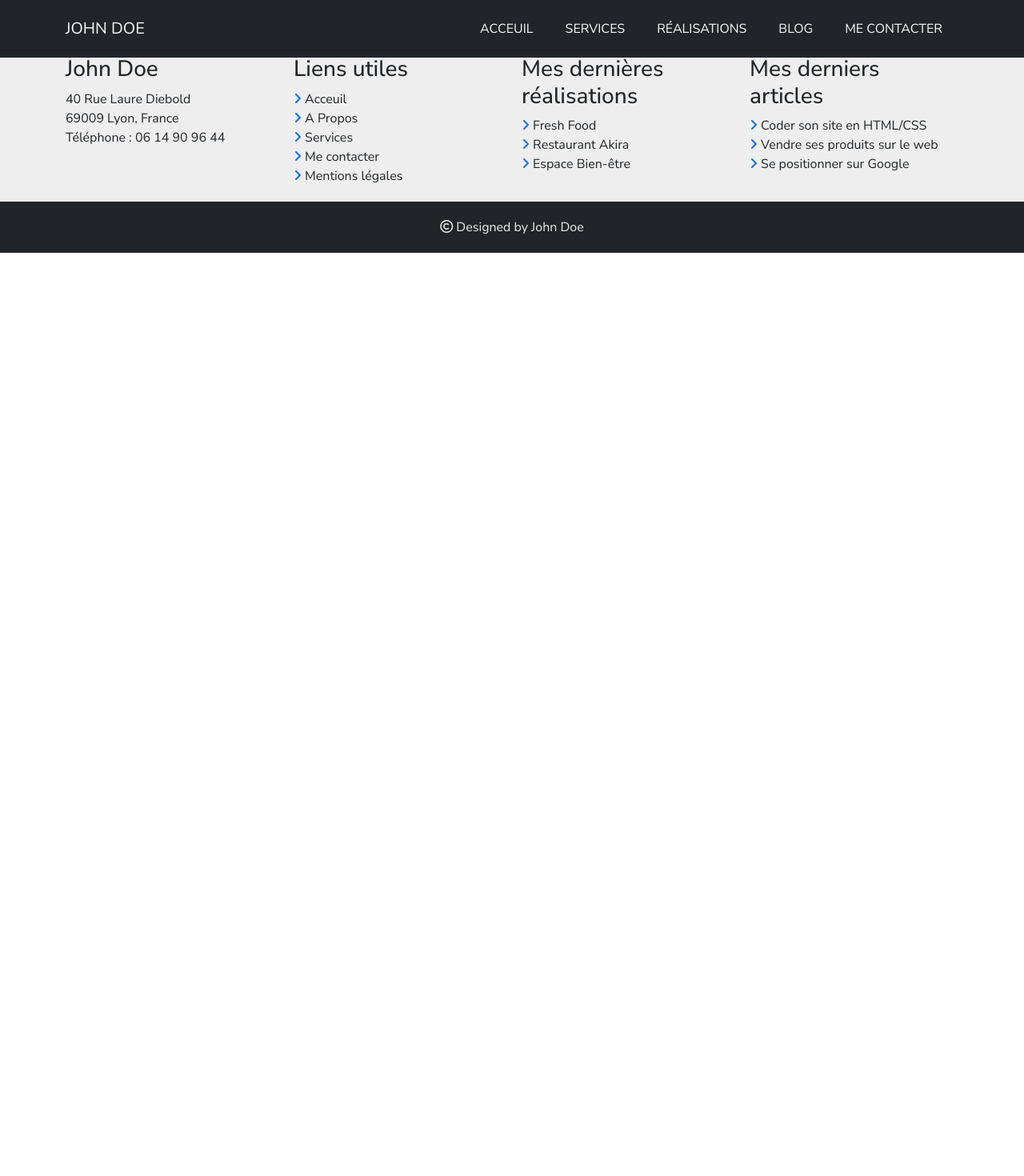
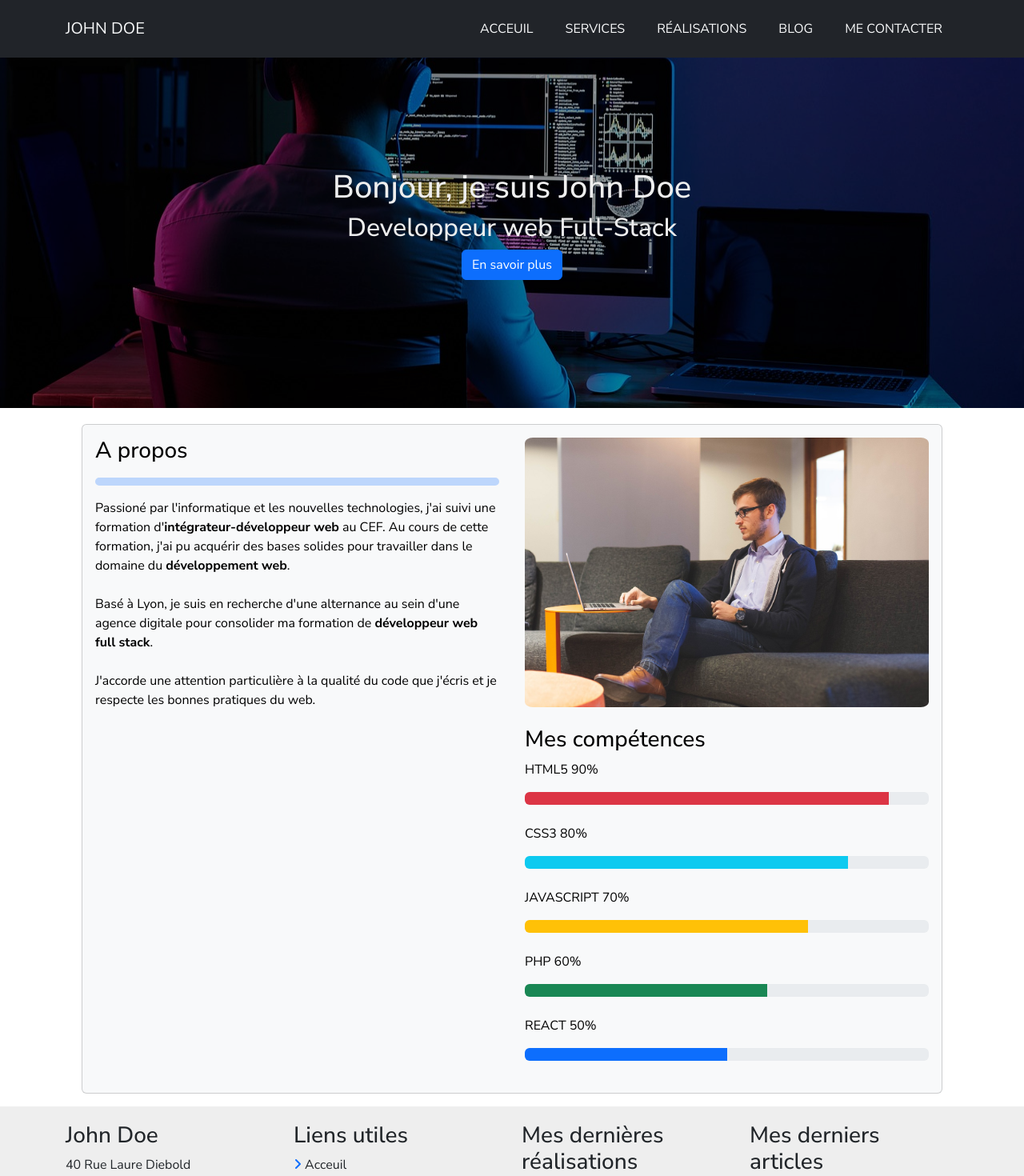
Before and after one commit to CDaubanton/optimisezcvenligne, a React (Vite) app: page / in a window 1280 px wide. Shown: the top 1470 px of the page at 80% size. Before the commit the page ends 800 px from the top, so only its background shows below. Built offline with nearby package versions, Linux system fonts and the light colour scheme.

Commit message:
Creation de la page d'accueil

```diff
--- a/src/App.css
+++ b/src/App.css
@@ -0,0 +1,3 @@
+* {
+    font-family: "Nunito Sans", sans-serif;
+}
--- a/src/App.jsx
+++ b/src/App.jsx
@@ -2,13 +2,14 @@ import React, { Component } from 'react';
 import './App.css';
 import Navbar from './Component/navbar';
 import Footer from './Component/footer';
+import Home from './Component/home'
 
 class App extends Component {
     render() {
         return (
             <>
                 <Navbar />
-
+                <Home />
                 <Footer />
             </>
         );
--- /dev/null
+++ b/src/Component/home.css
@@ -0,0 +1,49 @@
+.front {
+    align-items: center;
+    justify-content: center;
+    text-align: center;
+    padding-top: 10em;
+    padding-bottom:10em;
+    background-image: no-repeat;
+    color: #EEE;
+    background: linear-gradient(rgba(0,0,0,0.4), rgba(0,0,0,0.4)), url(../Assets/home.jpg);
+    background-position: bottom;
+}
+
+#about {
+    margin:20px;
+
+}
+
+#phpBar {
+    width: 60%
+}
+
+#jsBar {
+    width: 70%
+}
+
+#cssBar {
+    width: 80%
+}
+
+#htmlBar {
+    width: 90%
+}
+
+#reactBar {
+    width: 50%;
+    background-color: #0D6EFD;
+}
+
+.aboutSeparator {
+    border: 5px solid #0D6EFD;
+    border-radius: 5px;
+}
+
+.johnDoePic {
+    border-radius: 2%;
+  max-width: 100%;
+  height: auto;
+
+}
--- /dev/null
+++ b/src/Component/home.jsx
@@ -0,0 +1,70 @@
+import React from "react";
+import './home.css';
+
+class Home extends React.Component {
+    render() {
+        return (
+            <>
+                <div class="front">
+                    <h1>Bonjour, je suis John Doe</h1>
+                    <h2>Developpeur web Full-Stack</h2>
+                    <button type="button" class="btn btn-primary">En savoir plus</button>
+                </div>
+
+                <div class='container' >
+                    <div id="about"  class="card text-bg-light mb-3">
+                        <div class='container'>
+                            <div class="row">
+                                <div class="card-body col-lg-6">
+                                    <h3 class="card-title">A propos</h3>
+                                    <hr class="aboutSeparator"></hr>
+                                    <p class="card-text">Passioné par l'informatique et les nouvelles technologies, j'ai suivi une formation d'<strong>intégrateur-développeur web</strong> au CEF. Au cours de cette formation, j'ai pu acquérir des bases solides pour travailler dans le domaine du <strong>développement web</strong>.
+                                    <br /><br />
+                                    Basé à Lyon, je suis en recherche d'une alternance au sein d'une agence digitale pour consolider ma formation de <strong>développeur web full stack</strong>.<br /><br />
+                                    J'accorde une attention particulière à la qualité du code que j'écris et je respecte les bonnes pratiques du web.</p>
+                                </div>
+                                <div class="card-body col-lg-6">
+
+                                    <img class="johnDoePic" src="src/Assets/johndoe.jpg" alt="Image de John Doe" /><br /><br />
+
+                                    <h3 class="card-title">Mes compétences</h3>
+
+                                    <p class="card-text">HTML5 90%</p>
+                                    <div class="progress" role="progressbar" aria-label="Success example" aria-valuenow="25" aria-valuemin="0" aria-valuemax="100">
+                                        <div class="progress-bar bg-danger" id="htmlBar"></div>
+                                    </div><br />
+
+                                    <p class="card-text">CSS3 80%</p>
+                                    <div class="progress" role="progressbar" aria-label="Info example" aria-valuenow="50" aria-valuemin="0" aria-valuemax="100">
+                                        <div class="progress-bar bg-info" id="cssBar"></div>
+                                    </div><br />
+
+                                    <p class="card-text">JAVASCRIPT 70%</p>
+                                    <div class="progress" role="progressbar" aria-label="Warning example" aria-valuenow="75" aria-valuemin="0" aria-valuemax="100">
+                                        <div class="progress-bar bg-warning" id="jsBar"></div>
+                                    </div><br />
+
+                                    <p class="card-text">PHP 60%</p>
+                                    <div class="progress" role="progressbar" aria-label="Success example" aria-valuenow="25" aria-valuemin="0" aria-valuemax="100">
+                                        <div class="progress-bar bg-success" id="phpBar" ></div>
+                                    </div>
+                                    <br />
+
+                                    <p class="card-text">REACT 50%</p>
+                                    <div class="progress" role="progressbar" aria-label="Success example" aria-valuenow="25" aria-valuemin="0" aria-valuemax="100">
+                                        <div class="progress-bar" id="reactBar" ></div>
+                                    </div>
+                                    <br />
+                                </div>
+                            </div>
+                        </div>
+                    </div>
+
+                </div>
+
+            </>
+        )
+    }
+}
+
+export default Home;
```
Also changed, not shown: src/Assets/home.jpg (added), src/Assets/johndoe.jpg (added).
